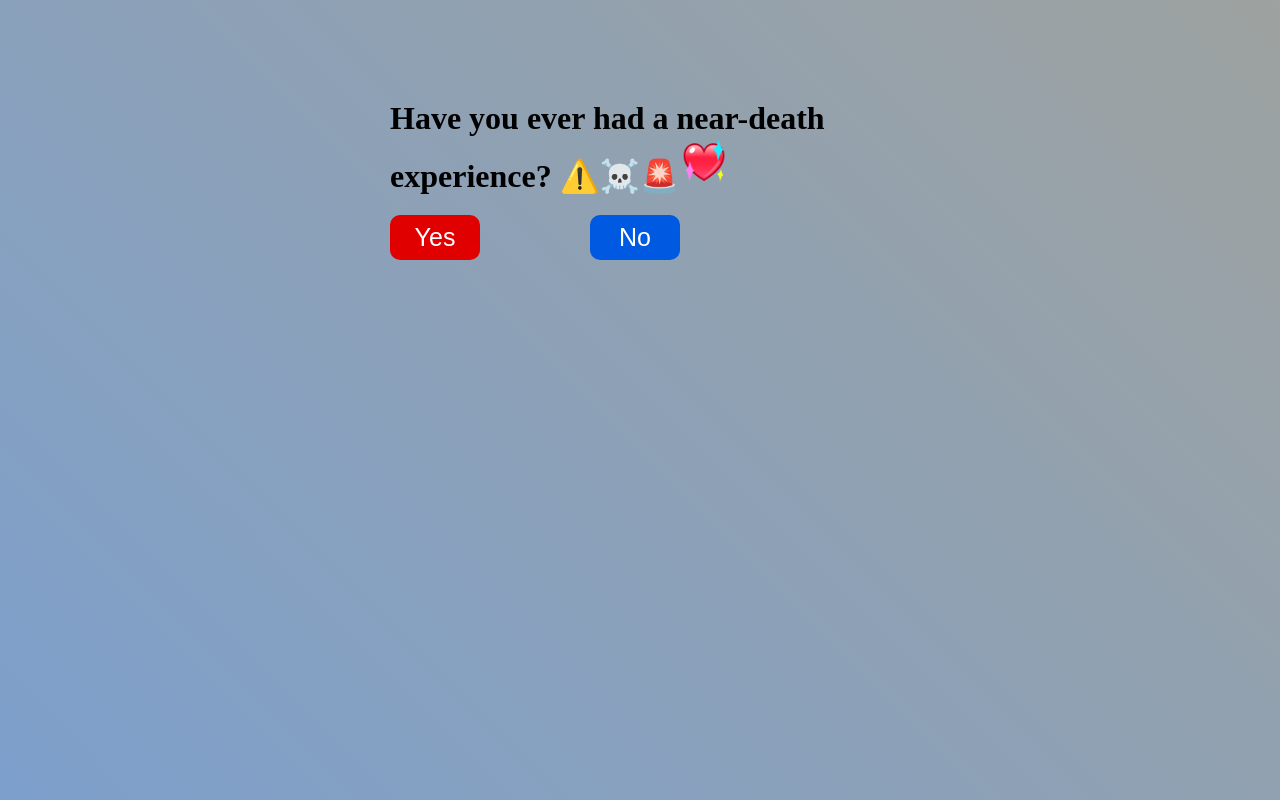
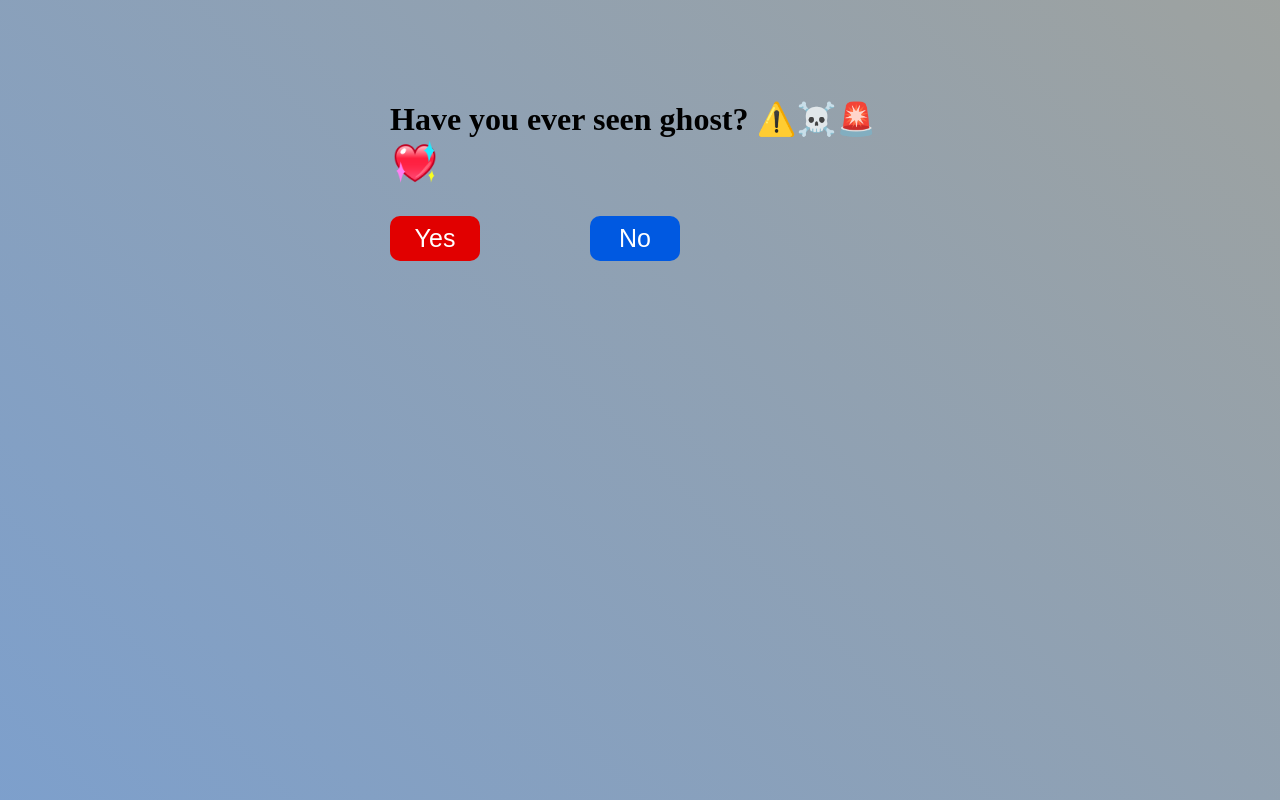
Before and after one commit to iTs-Mantrin/Love, a plain HTML site: page index.html in a window 1280 px wide. Drawn offline with Linux system fonts and the light colour scheme.

Commit message:
Update index.html

```diff
--- a/index.html
+++ b/index.html
@@ -9,7 +9,7 @@
 <body>
     <div id="container">
         <div class="box">
-            <h1>Have you ever had a near-death experience?  ⚠️☠️🚨<img src="image/heart.png"></h1>
+            <h1>Have you ever seen ghost?  ⚠️☠️🚨<img src="image/heart.png"></h1>
             <button id="target">
                 No
             </button>
```
